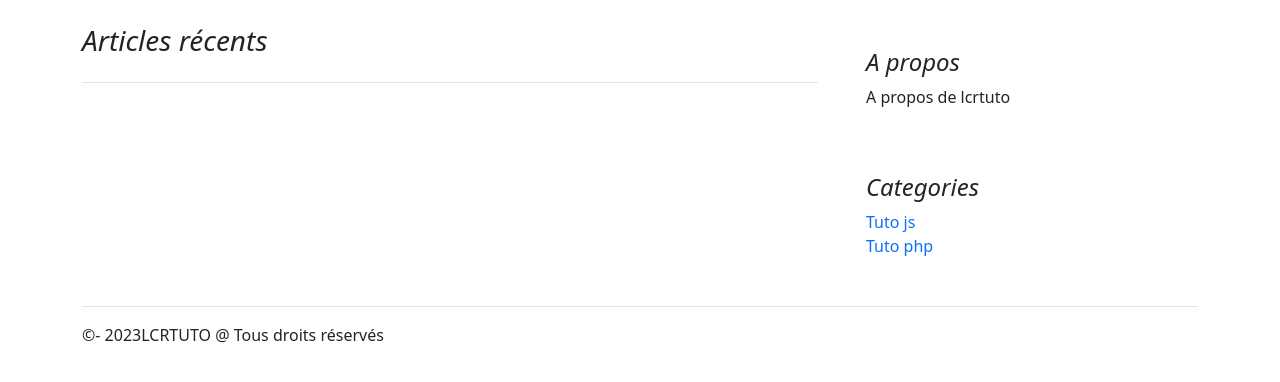
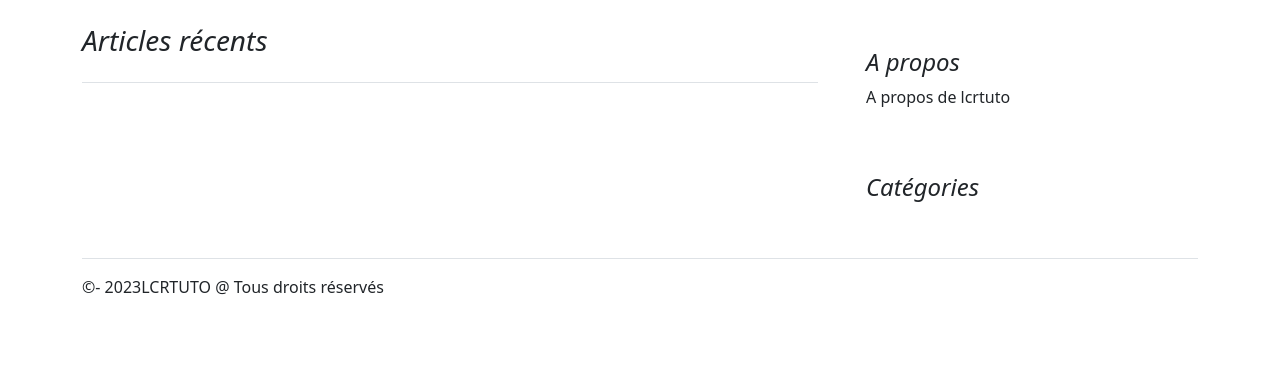
Before and after one commit to Liamcr21/a2-lcrtuto, a PHP site: template templates/home/index.html.twig in a window 1280 px wide. Shown: the part 114-496 px from the top of the page. Run offline with PHP 8.4, Linux system fonts and the light colour scheme; the template is opened without the code that fills it, so the values that code supplies are empty; some libraries are stand-ins or nearby versions.

Commit message:
add categorie

```diff
--- a/templates/widget/categories.html.twig
+++ b/templates/widget/categories.html.twig
@@ -1,7 +1,8 @@
-<div class="p-4 ">
-    <h4 class="fst-italic">Categories</h4>
-        <ol class="list-unstyled mb-0">
-        <li><a class="text-decoration-none" href="">Tuto js </a></li>
-          <li><a class="text-decoration-none" href="">Tuto php </a></li>
-        </ol>
+<div class="p-4">
+    <h4 class="fst-italic">Catégories</h4>
+    <ol class="list-unstyled mb-0">
+        {%  for category in categories %}
+            <li><a class="text-decoration-none" href="{{ path('category_show', { 'slug': category.slug }) }}">{{ category.name }}</a></li>
+        {% endfor %}
+    </ol>
 </div>
```
Also changed, not shown: src/Controller/Admin/CategoryCrudController.php (+14 -8 lines).
